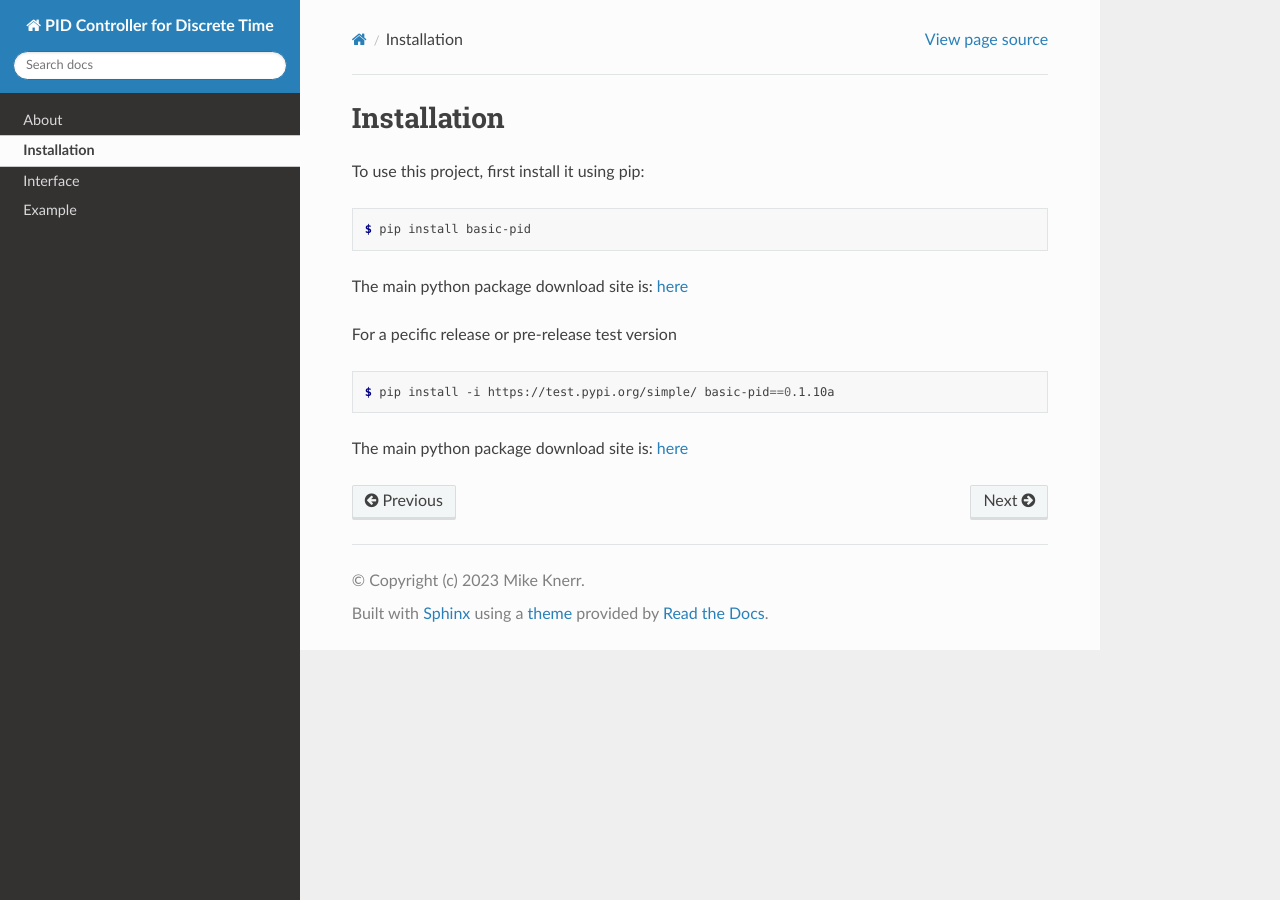
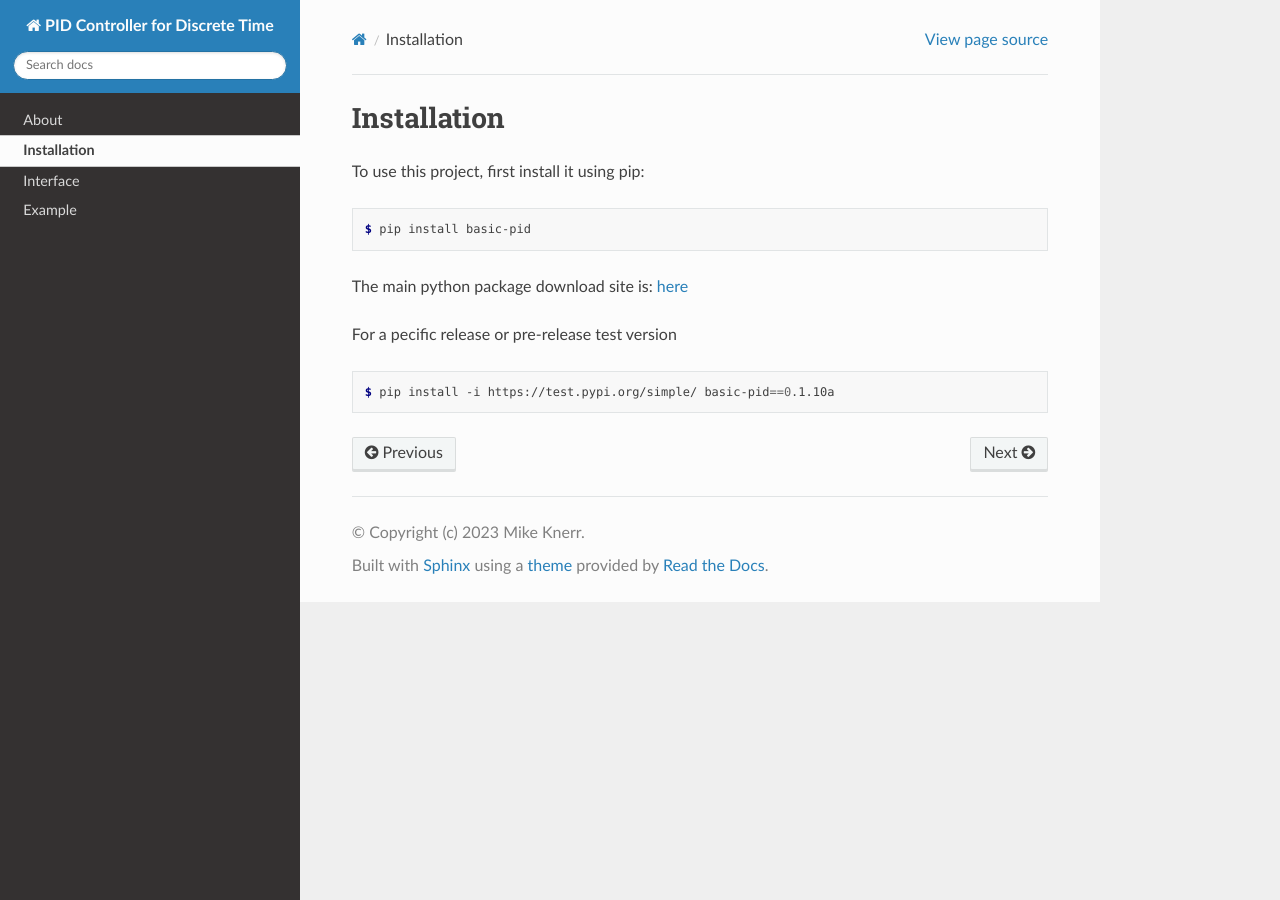
Before and after one commit to mkner/robo-pid, a Sphinx documentation site: the page built from docs/install.rst, in a window 1280 px wide. Built offline with Sphinx 7.4.7 and the Read the Docs theme 2.0.0, drawn with Linux system fonts in a browser that asks for light colours.

Commit message:
Update install.rst

```diff
--- a/docs/install.rst
+++ b/docs/install.rst
@@ -18,6 +18,3 @@ For a pecific release or pre-release test version
 .. code-block:: console
 
    $ pip install -i https://test.pypi.org/simple/ basic-pid==0.1.10a
-
-
-The main python package download site is: `here <https://pypi.org/project/basic-pid/>`_
```
